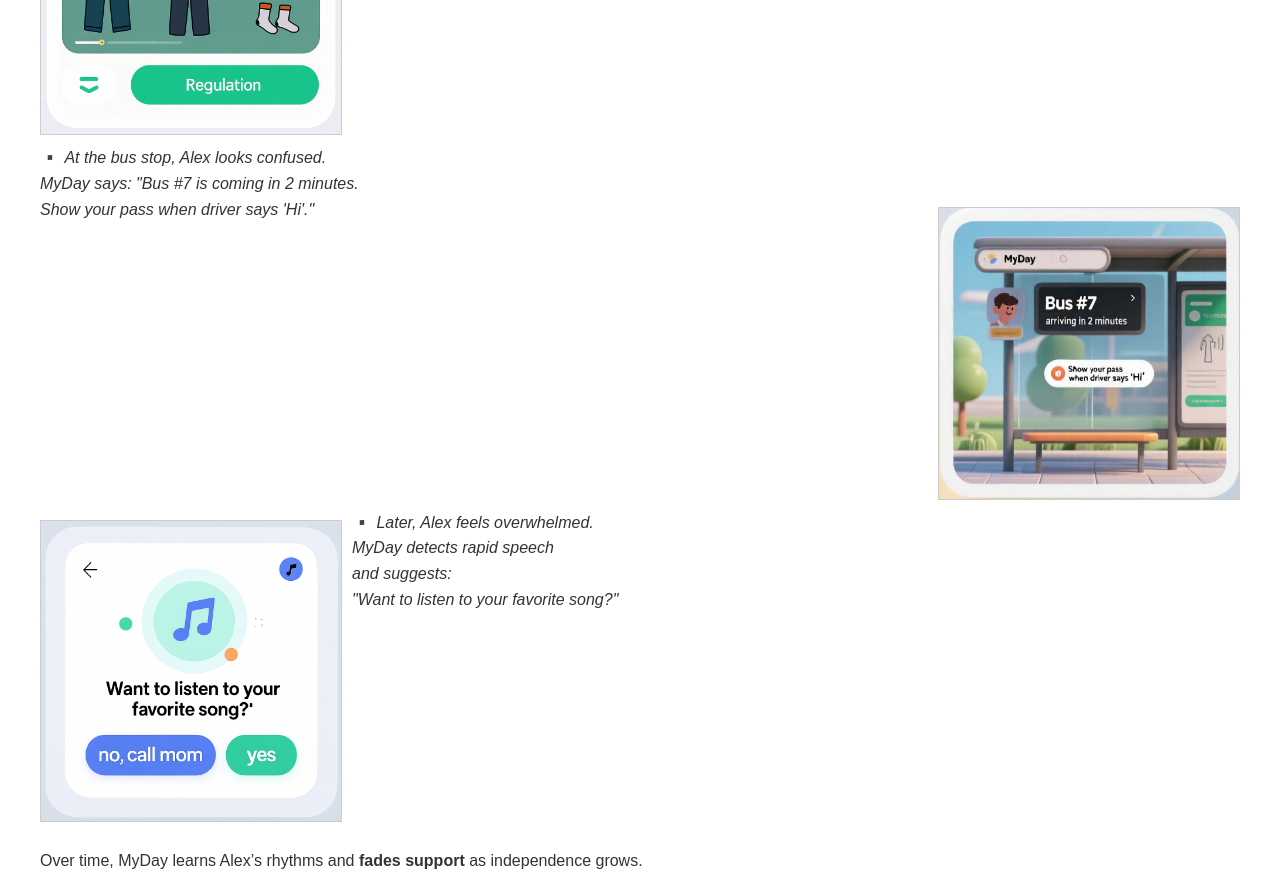
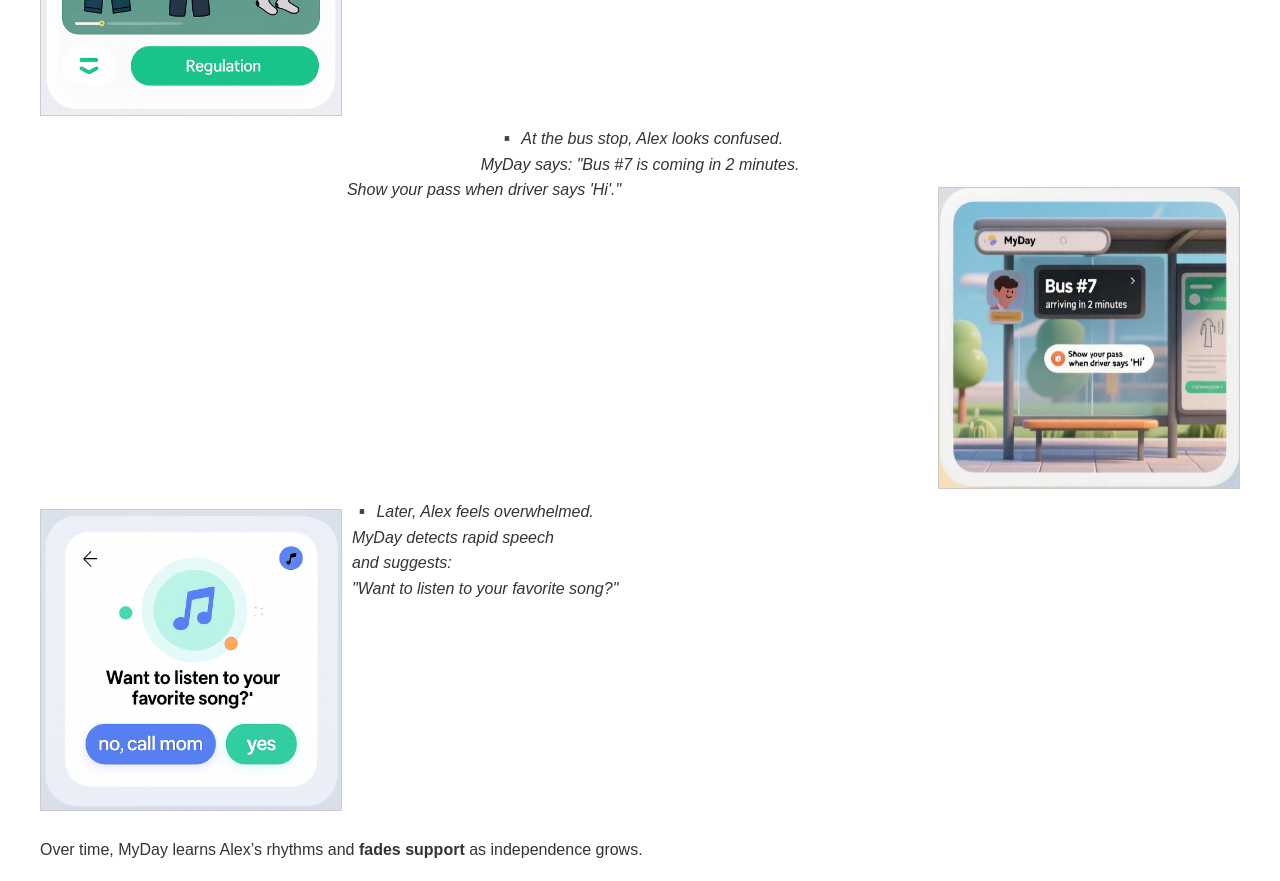
Before and after one commit to pgproton/ai-docs-specialist-pioneer, a plain HTML site: page sample3-ai-system.html in a window 1280 px wide. Shown: the part 1980-2861 px from the top of the page. Drawn offline with Linux system fonts and the light colour scheme.

Commit message:
Update text-align center, resizeright height

```diff
--- a/sample3-ai-system.html
+++ b/sample3-ai-system.html
@@ -92,7 +92,7 @@
        .resizeright {
             float: right;
             width: 300px;
-            height: auto;
+            height: 300px;
             border: 1px solid #ccc;
             margin-left: 10px;
         }
@@ -132,7 +132,7 @@
   </div>
 
   <!-- Row 4: Text on left, image on right -->
-  <div style="overflow: hidden; text-align: justify;">
+  <div style="overflow: hidden; text-align: center;">
     ▪️ <em>At the bus stop, Alex looks confused.<br>
       MyDay says: "Bus #7 is coming in 2 minutes. <br>Show your pass when driver says 'Hi'."</em>
     <img src="images/bus.png" class="resizeright" alt="">
```
